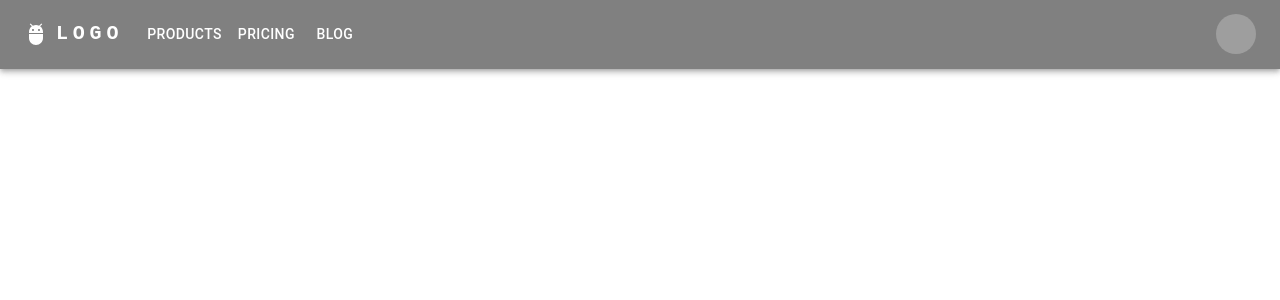
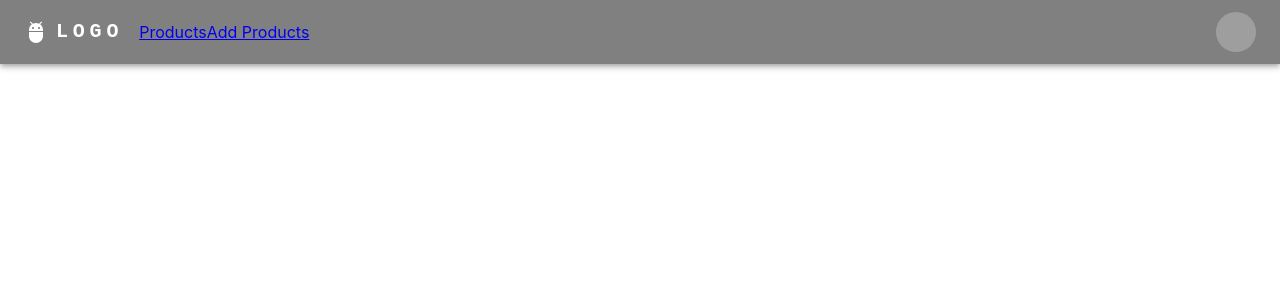
Before and after one commit to FishySenpai/MERN, a React (Create React App) app: page / in a window 1280 px wide. Shown: the top 300 px of the page. Built offline with nearby package versions, Linux system fonts and the light colour scheme; grey boxes are pictures that could not be loaded.

Commit message:
add and display products

```diff
--- a/src/components/Navbar.js
+++ b/src/components/Navbar.js
@@ -15,7 +15,7 @@ import Tooltip from "@mui/material/Tooltip";
 import MenuItem from "@mui/material/MenuItem";
 import AdbIcon from "@mui/icons-material/Adb";
 
-const pages = ["Products", "Pricing", "Blog"];
+const pages = ["Products", "Add Products"];
 const settings = ["Profile", "Account", "Dashboard", "Logout"];
 
 function ResponsiveAppBar() {
@@ -123,15 +123,8 @@ function ResponsiveAppBar() {
             LOGO
           </Typography>
           <Box sx={{ flexGrow: 1, display: { xs: "none", md: "flex" } }}>
-            {pages.map((page) => (
-              <Button
-                key={page}
-                onClick={handleCloseNavMenu}
-                sx={{ my: 2, color: "white", display: "block" }}
-              >
-                {page}
-              </Button>
-            ))}
+            <Link to="/">Products</Link>
+            <Link to="/">Add Products</Link>
           </Box>
 
           <Box sx={{ flexGrow: 0 }}>
@@ -157,7 +150,10 @@ function ResponsiveAppBar() {
               onClose={handleCloseUserMenu}
             >
               {!cookies.access_token ? (
-                <Button textalign="center" sx={{ p: "5px", textDecoration: "none" }}>
+                <Button
+                  textalign="center"
+                  sx={{ p: "5px", textDecoration: "none" }}
+                >
                   <Link to="/login">Login</Link>
                 </Button>
               ) : (
```
